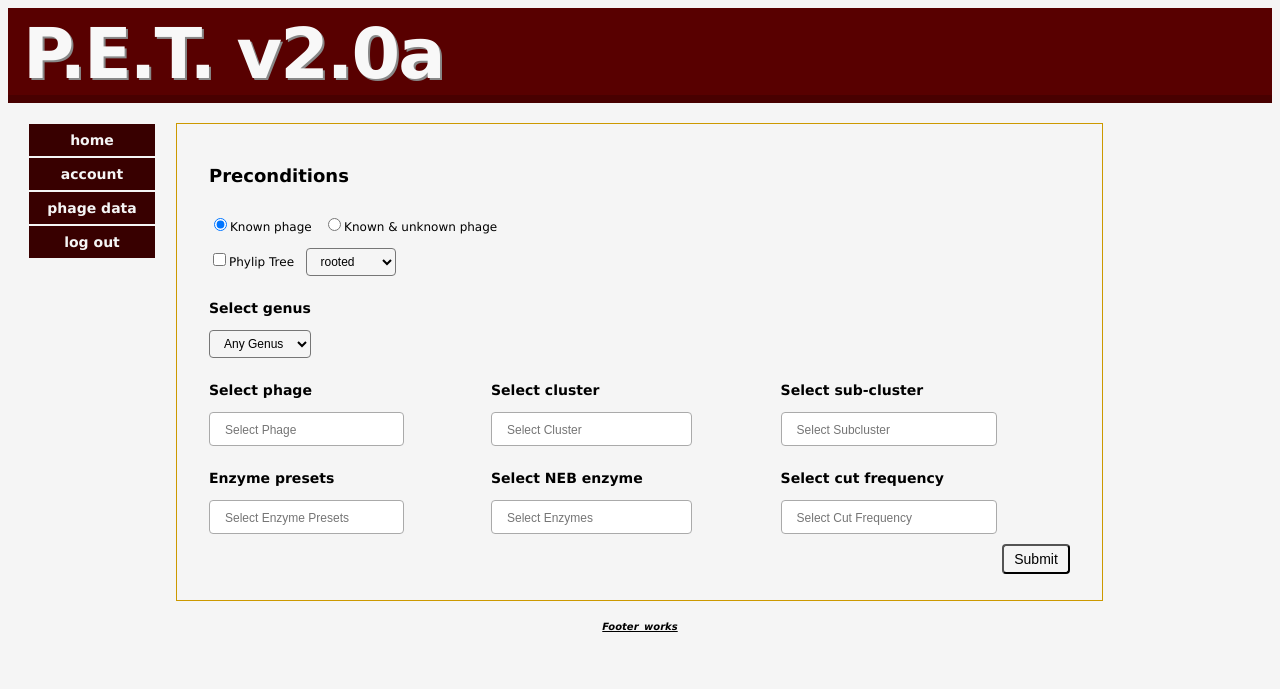
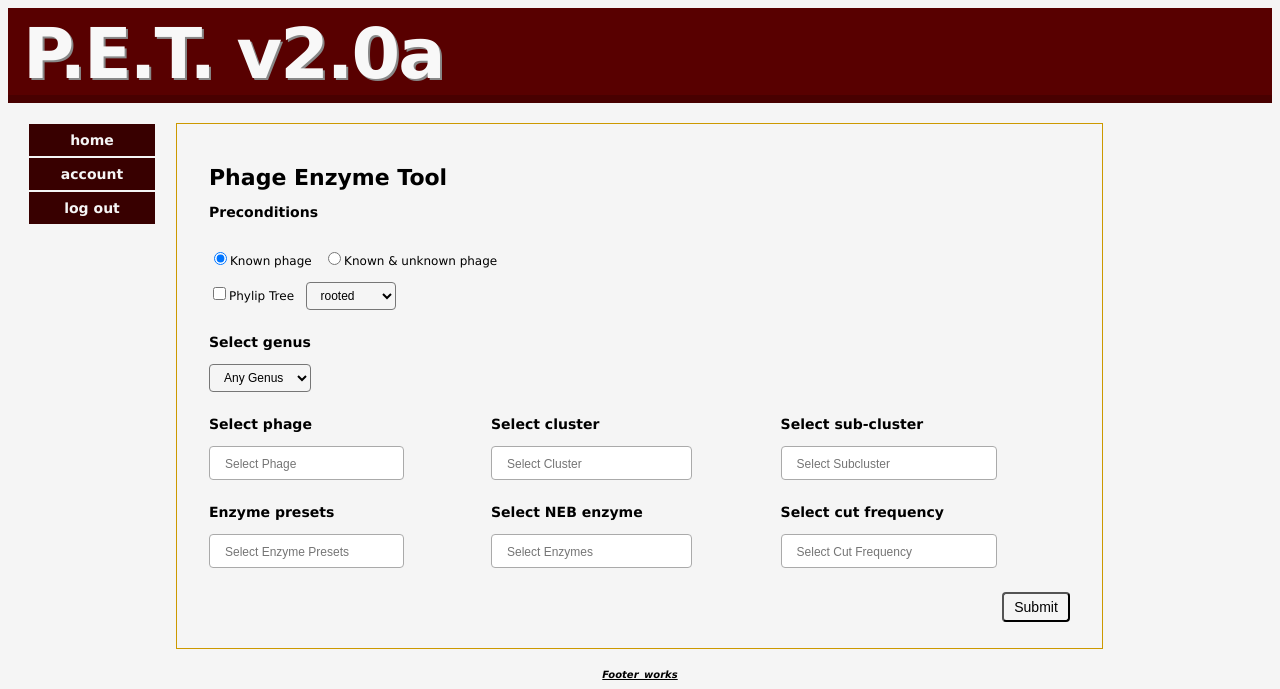
Before and after one commit to ulmpet/Capstone, a PHP site: page /phagetool in a window 1280 px wide. Shown: the top 689 px of the page. Run offline with PHP 8.4, Linux system fonts and the light colour scheme; the visitor is signed in with stand-in values (Sample User, id 1); data that the repository does not hold is empty; some libraries are stand-ins or nearby versions.

Commit message:
Made Home connect to PET, no news page now
Connected phage data tool to home. No more news tab.

```diff
--- a/application/view/_templates/nav.php
+++ b/application/view/_templates/nav.php
@@ -1,8 +1,6 @@
     <!-- navigation -->
     <div class="navigation">
-        <a href="<?php echo URL; ?>news">Home</a>
-        <a href="<?php echo URL; ?>account">Account</a>
-        <a href="<?php echo URL; ?>phagetool">Phage Data</a>
+        <a href="<?php echo URL; ?>phagetool">Home</a>
         <a href="<?php echo URL; ?>dashboard" <?php
             if(isset($_SESSION['UID'])){
                 if($this->getAuth() < 1){
@@ -12,5 +10,7 @@
                 header('location: '. URL );
             }
             ?> >Dashboard</a>
+        <a href="<?php echo URL; ?>account">Account</a>
+        <!--<a href="<?php echo URL; ?>phagetool">Phage Data</a>-->
         <a href="<?php echo URL; ?>home/logout">Log Out</a>
     </div>
--- a/application/view/phagetool/phagetool.php
+++ b/application/view/phagetool/phagetool.php
@@ -10,7 +10,8 @@
         <tbody>
         <tr>
             <td colspan="3">
-                <h2>Preconditions</h2></br>
+                <h1>Phage Enzyme Tool</h1>
+                <h3>Preconditions</h3></br>
                 <input type="radio" name="visType" value="0" checked=checked>Known phage &nbsp;
                 <input type="radio" name="visType" value="1">Known & unknown phage<br><br>
                 <input type="checkbox" name="boolTree" id="boolTree" value="1">Phylip Tree &nbsp;
@@ -97,7 +98,7 @@
 
         <tr>
             <td align="right" colspan="3">
-                <input type="button" id="clicker" value="Submit">
+                </br><input type="button" id="clicker" value="Submit">
             </td>
         </tr>
 
```
Lines whose indentation alone changed are shown as unchanged.
